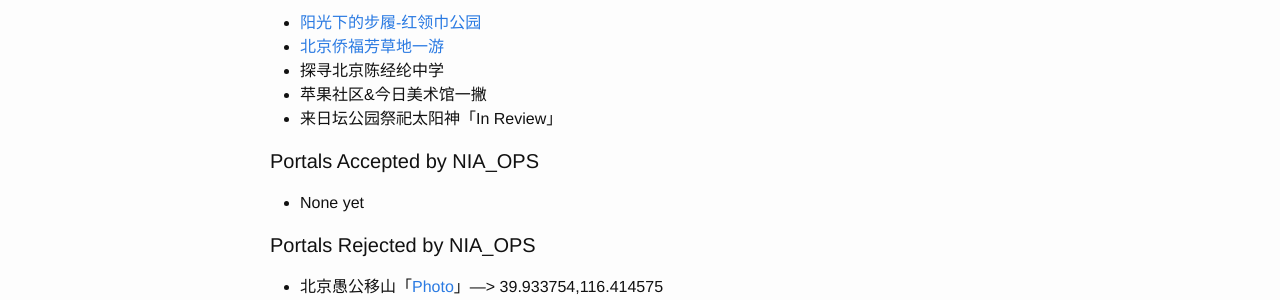
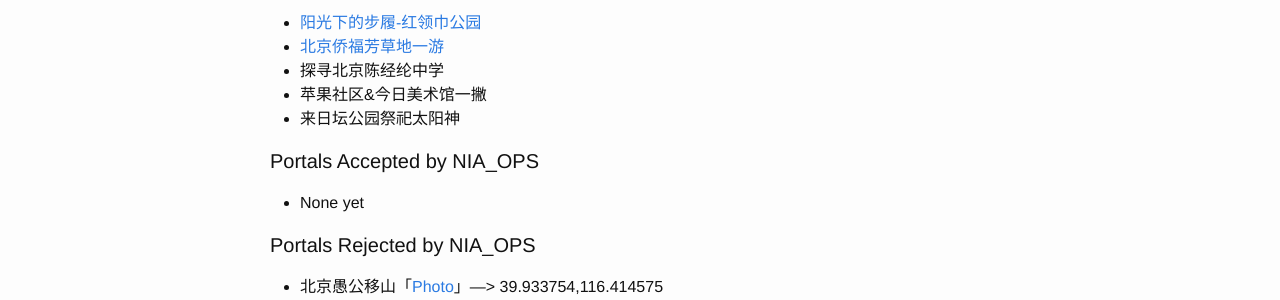
Before and after one commit to Afio/afio.github.io, a Jekyll site: the page built from _posts/2014-10-17-Ingress-Portal-About.md, in a window 1280 px wide and 900 px high. Shown: the part 234-534 px from the top of the window. Built offline with Jekyll 4.4.1, drawn with Linux system fonts in a browser that asks for light colours; comment, search, counter and statistics services are not loaded.

Commit message:
in update

```diff
--- a/_posts/2014-10-17-Ingress-Portal-About.md
+++ b/_posts/2014-10-17-Ingress-Portal-About.md
@@ -12,7 +12,7 @@ categories: ingress
 - <a href="https://plus.google.com/u/1/photos/110298263430604287685/albums/posts/6088285164876983970" target="_blank">北京侨福芳草地一游</a>
 - 探寻北京陈经纶中学
 - 苹果社区&今日美术馆一撇
-- 来日坛公园祭祀太阳神「In Review」
+- 来日坛公园祭祀太阳神
 
 ####Portals Accepted by NIA_OPS
 
```
